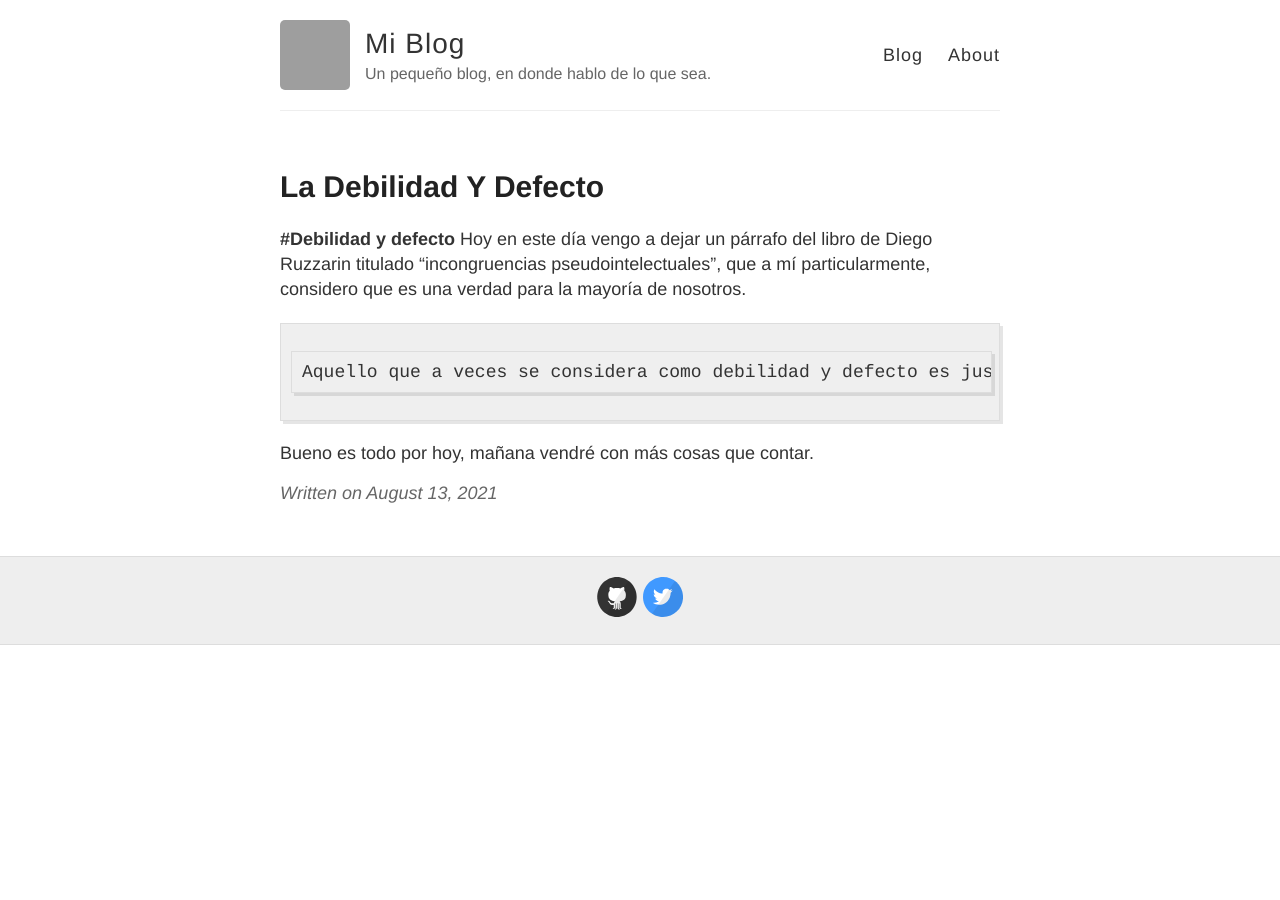
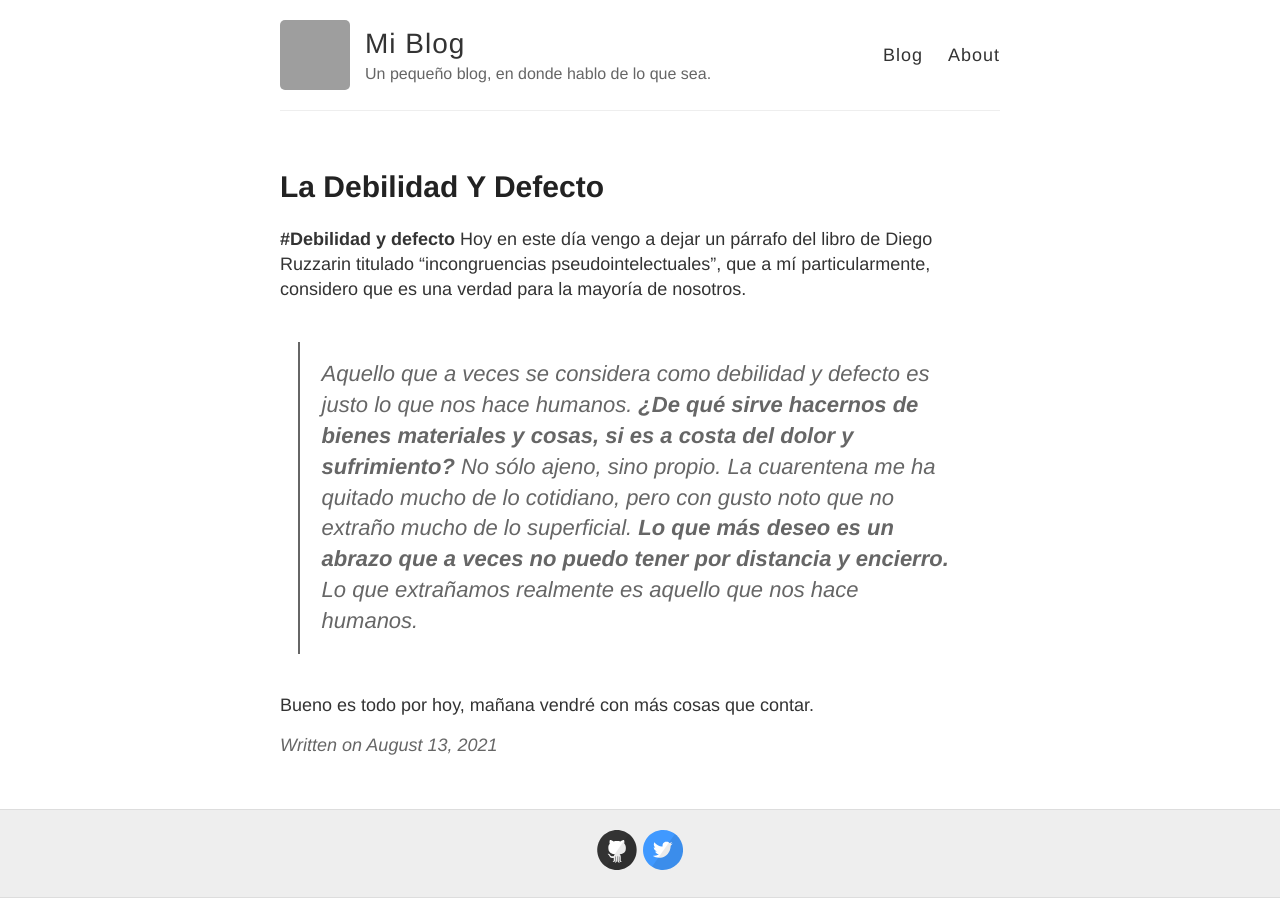
Before and after one commit to markconfig/blog-Jkyll, a Jekyll site: the page built from _posts/2021-8-13-La-Debilidad-y-defecto.md, in a window 1280 px wide. Built offline with Jekyll 4.4.1, drawn with Linux system fonts in a browser that asks for light colours; grey boxes are pictures that could not be loaded.

````diff
--- a/_posts/2021-8-13-La-Debilidad-y-defecto.md
+++ b/_posts/2021-8-13-La-Debilidad-y-defecto.md
@@ -8,8 +8,8 @@ title:
 Hoy en este día vengo a dejar un párrafo del libro de Diego Ruzzarin titulado “incongruencias pseudointelectuales”, que a mí particularmente, considero que es una verdad para la mayoría de nosotros.
 
 
-```
-Aquello que a veces se considera como debilidad y defecto es justo lo que nos hace humanos. ¿De qué sirve hacernos de bienes materiales y cosas, si es a costa del dolor y sufrimiento? No sólo ajeno, sino propio. La cuarentena me ha quitado mucho de lo cotidiano, pero con gusto noto que no extraño mucho de lo superficial. Lo que más deseo es un abrazo que a veces no puedo tener por distancia y encierro. Lo que extrañamos realmente es aquello que nos hace humanos.
-```
+
+>Aquello que a veces se considera como debilidad y defecto es justo lo que nos hace humanos. **¿De qué sirve hacernos de bienes materiales y cosas, si es a costa del dolor y sufrimiento?** No sólo ajeno, sino propio. La cuarentena me ha quitado mucho de lo cotidiano, pero con gusto noto que no extraño mucho de lo superficial. **Lo que más deseo es un abrazo que a veces no puedo tener por distancia y encierro.** Lo que extrañamos realmente es aquello que nos hace humanos.
+
 
 Bueno es todo por hoy, mañana vendré con más cosas que contar.
````
